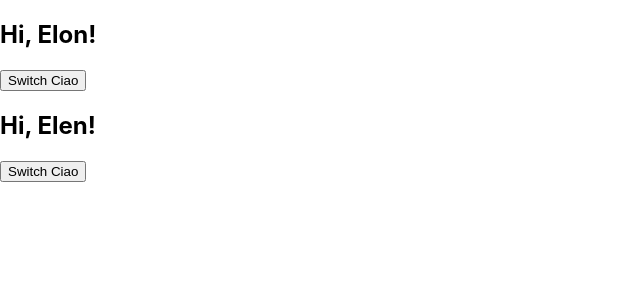
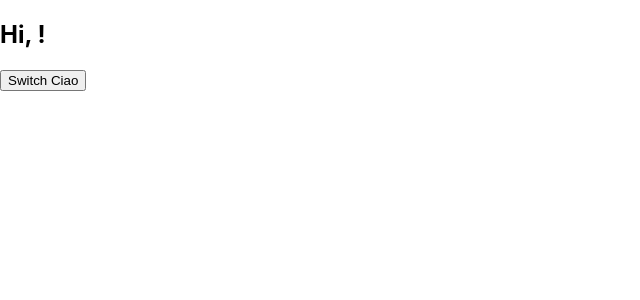
Before and after one commit to mrHelg/fm-react-app, a React (Create React App) app: page / in a window 1280 px wide. Shown: the top 300 px of the page, without its empty margins (0-640 px from the left). Built offline with nearby package versions, Linux system fonts and the light colour scheme.

Commit message:
Add state for App

```diff
--- a/src/App.js
+++ b/src/App.js
@@ -6,15 +6,39 @@ class App extends Component{
   constructor(props){
     super(props);
     this.state = {
-      fname:'Elon',
-      sname:'Musk'
+      users:[
+        {
+          id:1,
+          fname:'Elon'
+        },
+        {
+          id:2,
+          fname:'Elen'
+        },
+        {
+          id:3,
+          fname:'Tim'
+        },
+        {
+          id:4,
+          fname:'Bob'
+        },
+        {
+          id:5,
+          fname:'Sasha'
+        },
+        {
+          id:6,
+          fname:'Rob'
+        },
+      ]
     }
   }
   render(){
     const {fname} = this.state;
     return <>
     <Ciao name={fname} />
-    <Ciao name='Elen' />
+
     </>;
   }
 }
```
